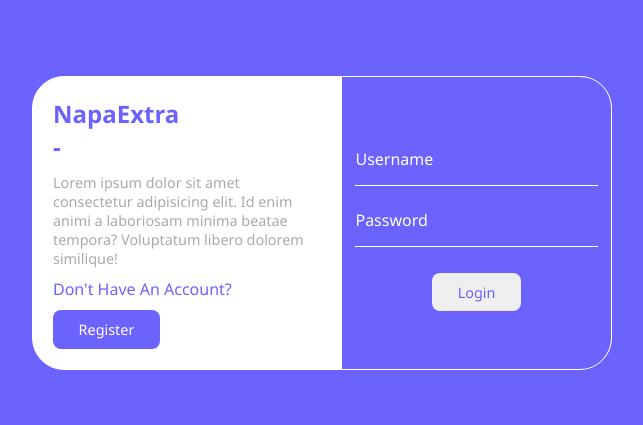
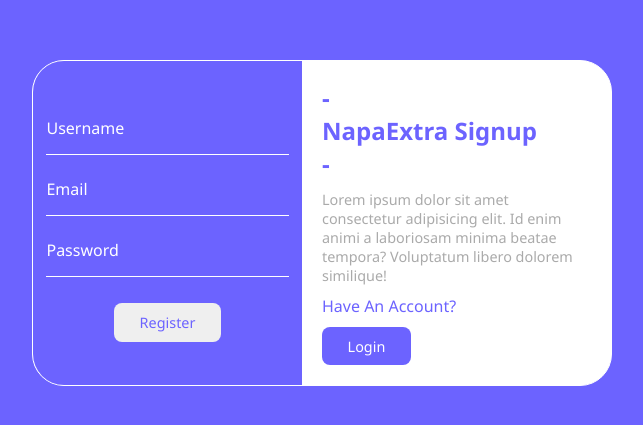
Before and after one commit to Anuragkumar-687/Capstone2, a React (Vite) app: page /signup in a window 1280 px wide. Shown: the part 177-602 px from the top of the page, without its empty margins (318-961 px from the left). Built offline with nearby package versions, Linux system fonts and the light colour scheme.

Commit message:
second commit

```diff
--- a/src/App.jsx
+++ b/src/App.jsx
@@ -1,5 +1,5 @@
 import './App.css'
-import Layout from './Layout/Layout'
+import Layout from './LayOut/LayOut'
 
 function App() {
 
--- a/src/LayOut/LayOut.jsx
+++ b/src/LayOut/LayOut.jsx
@@ -1,12 +1,29 @@
 import React from 'react'
+import {RouterProvider, createBrowserRouter } from 'react-router-dom'
 
 //  Pages......
-import Login from '../pages/login/login'
+import Login from '../pages/login/Login'
+import Signup from '../pages/signup/Signup'
 
 export default function Layout() {
+  const router = createBrowserRouter([
+    {
+      path: '/login',
+      element: <Login/>,
+    },
+    {
+      path: '/signup',
+      element: <Signup/>,
+
+    },
+    {
+      path: '*',
+      element: <div>Page Not Found</div>,
+    }
+  ])
   return (
     <>
-    <Login />
+    < RouterProvider router={router} />
     </>
   )
 }
--- a/src/pages/login/Login.jsx
+++ b/src/pages/login/Login.jsx
@@ -1,3 +1,4 @@
+import {Link} from 'react-router-dom';
 import './login.css'
 
 export default function  login() {
@@ -5,10 +6,12 @@
     <div className="login">
        <div className='card'>
       <div className='left'>
-        <h2>NapaExtra <br/>-</h2>
+        <h2> -<br/>NapaExtra <br/>-</h2>
         <p>Lorem ipsum dolor sit amet consectetur adipisicing elit. Id enim animi a laboriosam minima beatae tempora? Voluptatum libero dolorem similique!</p>
         <span>Don't Have An Account?</span>
-        <button className='btn btn-primary'>Register</button>
+        <Link to='/signup'>
+          <button className='btn btn-primary'>Register</button>
+        </Link>
       </div>
       <form className='right'>
         <input type='text' required placeholder='username'/>
--- a/src/pages/login/login.css
+++ b/src/pages/login/login.css
@@ -62,3 +62,13 @@
     color: var(--color-primary);
     margin-top: 1rem;
  }
+
+ @media (max-width:600px){
+   .login .card{
+      width: 90%;
+      flex-direction: column;
+   }
+   .login .card .right{
+      padding-bottom: 20px;
+   }
+ }
--- a/src/pages/signup/Signup.jsx
+++ b/src/pages/signup/Signup.jsx
@@ -1,9 +1,28 @@
-import React from 'react'
+import { Link } from 'react-router-dom'
+import './signup.css'
 
 export default function signup() {
   return (
-    <div>
-      Signup
+    <div className="signup">
+       <div className='card'>
+      <div className='left'>
+        <h2> -<br/>NapaExtra Signup<br/>-</h2>
+        <p>Lorem ipsum dolor sit amet consectetur adipisicing elit. Id enim animi a laboriosam minima beatae tempora? Voluptatum libero dolorem similique!</p>
+        <span>Have An Account?</span>
+        <Link to='/login' >
+          <button className='btn btn-primary'>Login</button>
+        </Link>
+
+      </div>
+      <form className='right'>
+        <input type='text' required placeholder='username'/>
+        <input type='email ' required placeholder='email'/>
+        <input type='password' required placeholder='password'/>
+        <button type='submit' className='btn'>Register</button>
+
+      </form>
+
+    </div>
     </div>
   )
 }
--- a/src/pages/signup/signup.css
+++ b/src/pages/signup/signup.css
@@ -0,0 +1,76 @@
+.signup{
+    background: var(--color-primary);
+    height: 100vh;
+    width: 100%;
+    display: flex;
+    align-items: center;
+    justify-content: center;
+ }
+
+ .signup .card{
+    display: flex;
+    flex-direction: row-reverse;
+    width: 580px;
+    background: white;
+    border: 1px solid white;
+    border-radius: 2rem;
+    overflow: hidden;
+ }
+
+ .signup .card .left{
+    flex: 1;
+    display: flex;
+    flex-direction: column;
+    gap: 10px;
+    padding: 20px;
+ }
+ .signup h2{
+    color: var(--color-primary);
+ }
+ .signup .card p{
+    font-size: .9rem
+ }
+ .signup .card span{
+    color: var(--color-primary);
+ }
+ .signup .card .right{
+    flex: 1;
+    background:var(--color-primary);
+    display: flex;
+    align-items: center;
+    justify-content: center;
+    flex-direction: column;
+    gap:10px
+ }
+
+ .signup form input{
+    padding: 1rem 0;
+    width: 90%;
+    background:transparent;
+    border:transparent;
+    outline: none;
+    border-bottom: 1px solid white;
+    margin: 0 auto;
+    color: white;
+ }
+ .signup form input::placeholder{
+    color : white;
+    font-size: 1rem;
+    text-transform: capitalize;
+ }
+
+ .signup form .btn{
+    color: var(--color-primary);
+    margin-top: 1rem;
+ }
+
+ @media (max-width:600px){
+   .signup .card{
+      width: 90%;
+      flex-direction: column;
+      flex-direction: column-reverse;
+   }
+   .signup .card .right{
+      padding: 20px 0;
+   }
+ }
```
